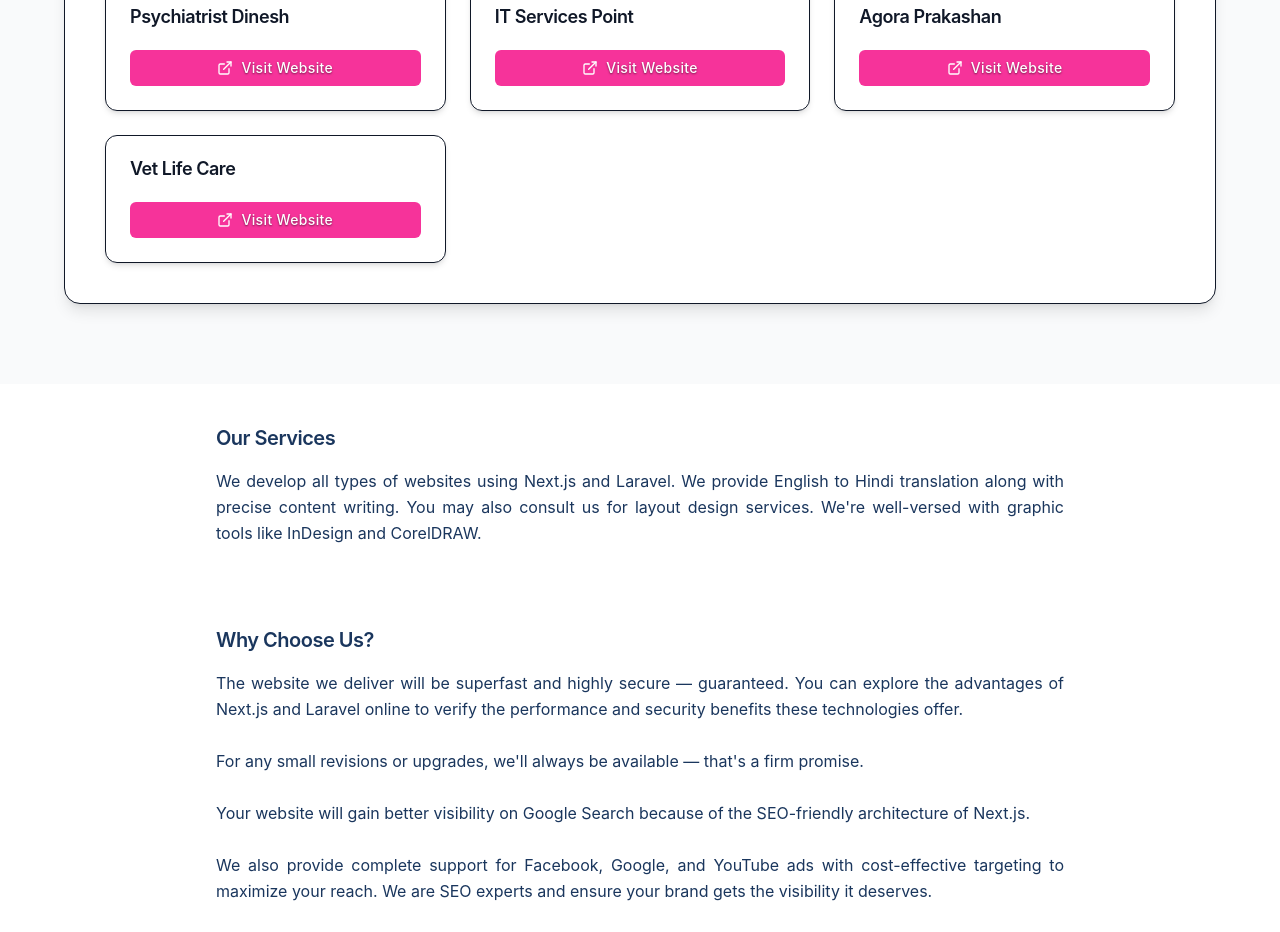
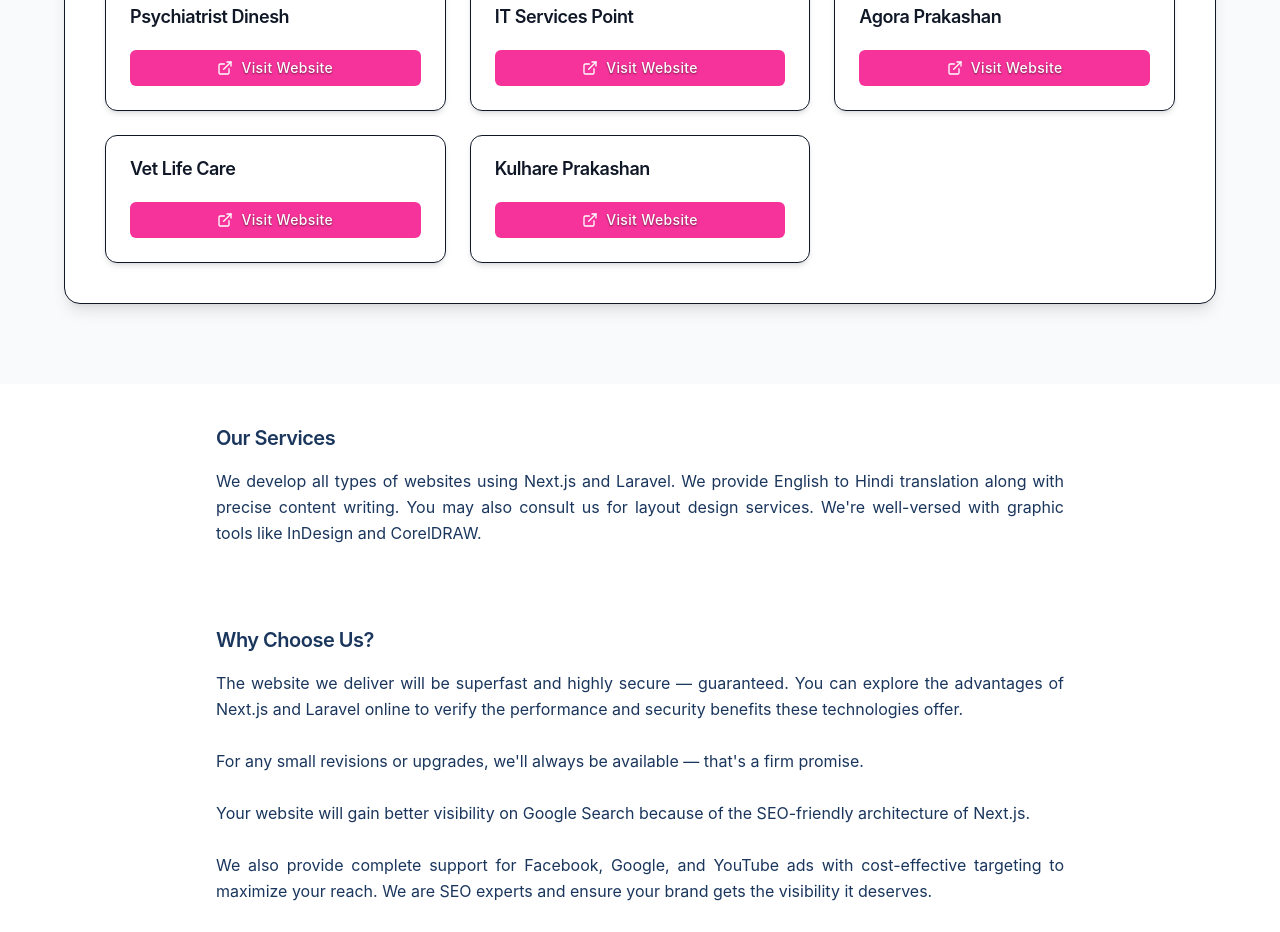
Before and after one commit to kp1153/creativesolutions, a Next.js app: page / in a window 1280 px wide. Shown: the part 3000-3932 px from the top of the page. Built offline with nearby package versions, Linux system fonts and the light colour scheme; no server answers.

Commit message:
force deploy

```diff
--- a/components/HeroSection.js
+++ b/components/HeroSection.js
@@ -59,6 +59,7 @@ export default function HeroSection() {
     { url: "http://www.itservicespoint.com/", name: "IT Services Point" },
     { uri: "https://www.agoraprakashan.store/", name: "Agora Prakashan" },
     { url: "https://www.vetlifecare.com/", name: "Vet Life Care" },
+    { uri: "https://www.kulhareprakashan.store/", name: "Kulhare Prakashan" },
   ];
 
   const sliderImages = [
```
